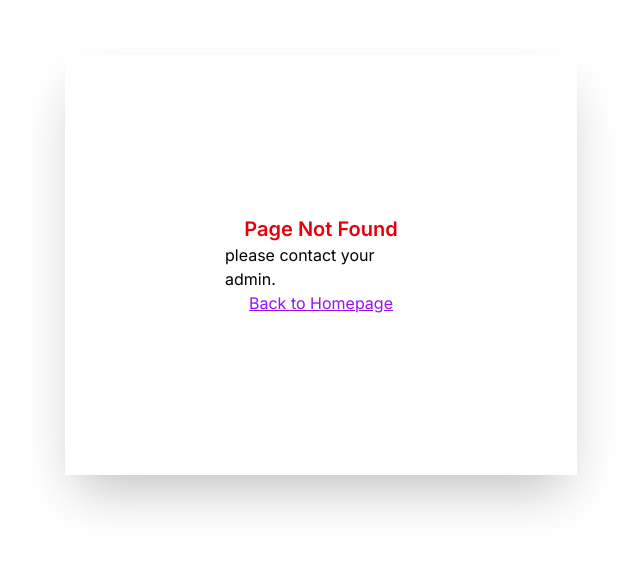
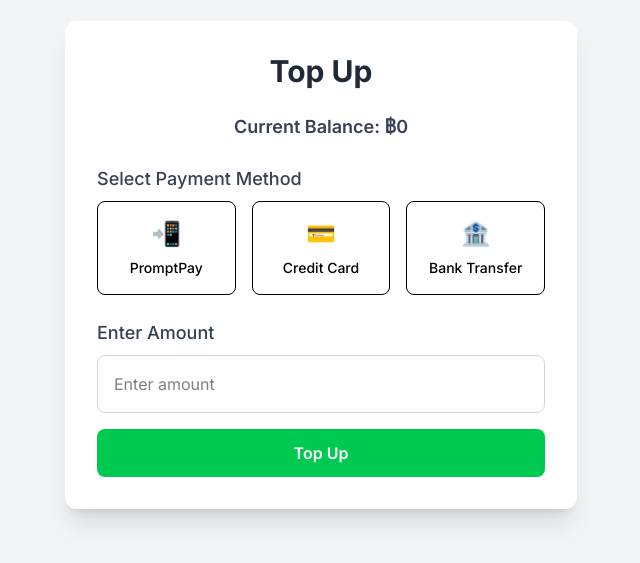
Before and after one commit to P4warit06/PROJECT2-SEC-1-Kittiphop.vue, a Vue app: page /top-up in a window 1280 px wide. Before the commit this address had no page. Shown: the part 135-698 px from the top of the page, without its empty margins (319-959 px from the left). Built offline with nearby package versions, Linux system fonts and the light colour scheme.

Commit message:
056-TopUP_userSide

```diff
--- a/data/db.json
+++ b/data/db.json
@@ -157,7 +157,8 @@
       "email": "charlie@gmail.com",
       "role": "user",
       "location": "",
-      "contact": ""
+      "contact": "",
+      "balance": 269340
     },
     {
       "id": "3",
@@ -281,12 +282,12 @@
       "id": "3",
       "name": "Bluetooth Speaker",
       "category": "Audio",
-      "price": 49.99,
+      "price": 99.98,
       "status": "Low Stock",
       "stock": 5,
       "image": "/placeholder.svg?height=200&width=200",
       "description": "Portable bluetooth speaker with 20hr battery life",
-      "quantity": 1
+      "quantity": 2
     }
   ]
 }
--- /dev/null
+++ b/src/components/Top_up.vue
@@ -0,0 +1,187 @@
+<script setup>
+import { topUpBalance } from '../libs/fetchUtils.js'
+import { ref, onMounted } from 'vue'
+import { useRouter } from 'vue-router'
+
+const router = useRouter()
+const currentBalance = ref(0)
+const rechargeAmount = ref('')
+const errorMessage = ref('')
+const showSuccessModal = ref(false)
+const isProcessing = ref(false)
+const lastRechargeAmount = ref(0)
+const selectedMethod = ref('')
+
+const paymentMethods = [
+  { name: 'PromptPay', icon: '📲' },
+  { name: 'Credit Card', icon: '💳' },
+  { name: 'Bank Transfer', icon: '🏦' }
+]
+
+
+onMounted(() => {
+  const currentUser = JSON.parse(localStorage.getItem("currentUser"))
+  if (currentUser) {
+    currentBalance.value = currentUser.balance || 0
+  }
+})
+
+const handleRecharge = async () => {
+  errorMessage.value = ''
+
+  if (!selectedMethod.value) {
+    errorMessage.value = 'Please select a payment method'
+    return
+  }
+
+  const amount = parseFloat(rechargeAmount.value)
+  if (isNaN(amount) || amount <= 0) {
+    errorMessage.value = 'Please enter a valid amount'
+    return
+  }
+  if (amount < 10) {
+    errorMessage.value = 'Minimum top-up amount is ฿10'
+    return
+  }
+  if (amount > 100000) {
+    errorMessage.value = 'Maximum top-up limit is ฿100,000'
+    return
+  }
+
+  isProcessing.value = true
+
+  try {
+    const currentUser = JSON.parse(localStorage.getItem("currentUser"))
+    if (!currentUser?.id) throw new Error("User not logged in")
+
+    const updatedUser = await topUpBalance(
+      import.meta.env.VITE_APP_URL,
+      currentUser.id,
+      amount
+    )
+
+    currentBalance.value = updatedUser.balance || 0
+    lastRechargeAmount.value = amount
+    localStorage.setItem("currentUser", JSON.stringify({
+      ...currentUser,
+      balance: updatedUser.balance || 0
+    }))
+
+    showSuccessModal.value = true
+  } catch (error) {
+    errorMessage.value = error.message || "Failed to process top-up"
+  } finally {
+    isProcessing.value = false
+  }
+}
+
+// const handleModalOk = () => {
+//   showSuccessModal.value = false
+//   router.push('/home')
+// }
+</script>
+
+<template>
+  <div class="flex items-center justify-center min-h-screen bg-gray-100 p-6">
+    <div class="w-full max-w-lg bg-white p-8 rounded-xl shadow-xl space-y-6">
+      <h1 class="text-3xl font-bold text-center text-gray-800">Top Up</h1>
+
+      <div class="text-center text-gray-700">
+        <p class="text-lg font-semibold">Current Balance: ฿{{ currentBalance.toLocaleString() }}</p>
+      </div>
+
+      <!-- Payment Method Selection -->
+      <div>
+        <h2 class="text-lg font-medium text-gray-700 mb-2">Select Payment Method</h2>
+        <div class="grid grid-cols-3 gap-4">
+          <button
+            v-for="method in paymentMethods"
+            :key="method.name"
+            class="p-4 border rounded-lg flex flex-col items-center justify-center cursor-pointer hover:bg-gray-100 transition duration-200"
+            :class="{ 'border-green-500 bg-green-50': selectedMethod === method.name }"
+            @click="selectedMethod = method.name"
+          >
+            <p class="text-2xl">{{ method.icon }}</p>
+            <p class="text-sm font-medium mt-2">{{ method.name }}</p>
+          </button>
+        </div>
+      </div>
+
+      <form @submit.prevent="handleRecharge" class="space-y-4">
+        <div>
+          <label for="amount" class="block text-gray-700 text-lg font-medium mb-2">Enter Amount</label>
+          <input
+            type="number"
+            v-model="rechargeAmount"
+            id="amount"
+            min="10"
+            max="100000"
+            step="1"
+            placeholder="Enter amount"
+            class="w-full p-4 border border-gray-300 rounded-lg focus:outline-none focus:ring-2 focus:ring-green-500"
+          />
+        </div>
+
+        <button
+          type="submit"
+          class="w-full py-3 bg-green-500 text-white font-semibold rounded-lg hover:bg-green-600 transition duration-200 disabled:opacity-50"
+          :disabled="isProcessing"
+        >
+          <span v-if="isProcessing">Processing...</span>
+          <span v-else>Top Up</span>
+        </button>
+      </form>
+
+      <p v-if="errorMessage" class="text-red-500 mt-4 text-center">{{ errorMessage }}</p>
+    </div>
+
+    <!-- Success Modal -->
+    <div
+      v-if="showSuccessModal"
+      class="fixed inset-0 flex items-center justify-center bg-black bg-opacity-50 z-50"
+    >
+      <div class="bg-white p-8 rounded-lg shadow-2xl max-w-sm w-full text-center animate-fade-in">
+        <div class="flex justify-center">
+          <div class="bg-green-100 text-green-600 w-16 h-16 flex items-center justify-center rounded-full">
+            ✅
+          </div>
+        </div>
+
+        <h2 class="text-2xl font-bold text-gray-800 mt-4">Transaction Successful!</h2>
+        <p class="text-gray-600 mt-2">
+          You have topped up <span class="font-semibold text-gray-800">฿{{ lastRechargeAmount.toLocaleString() }}</span> via
+          <span class="font-semibold text-gray-800">{{ selectedMethod }}</span>
+        </p>
+        <p class="text-gray-600 mt-2">
+          New Balance: <span class="font-semibold text-green-600">฿{{ currentBalance.toLocaleString() }}</span>
+        </p>
+
+        <router-link
+          to="/home"
+          class="mt-6 inline-block w-full bg-green-500 text-white py-3 rounded-lg text-lg font-semibold hover:bg-green-600 transition duration-200"
+          @click.native="showSuccessModal = false"
+        >
+          OK
+        </router-link>
+      </div>
+    </div>
+  </div>
+</template>
+
+<style>
+/* Fade-in animation for the modal */
+@keyframes fade-in {
+  from {
+    opacity: 0;
+    transform: scale(0.9);
+  }
+  to {
+    opacity: 1;
+    transform: scale(1);
+  }
+}
+
+.animate-fade-in {
+  animation: fade-in 0.3s ease-out;
+}
+</style>
--- a/src/router/index.js
+++ b/src/router/index.js
@@ -9,6 +9,7 @@ import UserProductManager from '@/components/UserProductManager.vue'
 import UserCartList from '@/components/UserCartList.vue'
 import UserManager from '@/components/UserManager.vue'
 import UserTracking from '@/components/UserTracking.vue'
+import Top_up from '@/components/Top_up.vue'
 
 const history = createWebHistory()
 const routes = [
@@ -62,10 +63,17 @@ const routes = [
         component: UserTracking
     },
     {
+        path: '/top-up',
+        name: 'topUp',
+        component: Top_up
+    },
+    {
         path: '/:notMatch(.*)',
         name: 'PageNotFound',
         component: PageNotFoundView
     }
+
+
 ]
 const router = createRouter({ history,
      routes,
--- a/src/views/HomeView.vue
+++ b/src/views/HomeView.vue
@@ -170,6 +170,14 @@ const scrollToSection = (ref) => {
                     >
                       <p class="cursor-pointer">Logout</p>
                     </button>
+                    <router-link
+                v-if="currentUser"
+                to="/top-up"
+                class="text-black text-2xl font-bold hover:text-blue-200 transition-all duration-300 w-full py-4 border-b border-white/10 flex justify-center items-center"
+                @click="isMobileMenuOpen = false"
+              >
+              Top up
+              </router-link>
                   </div>
                 </div>
               </template>
```
Also changed, not shown: src/libs/fetchUtils.js.
